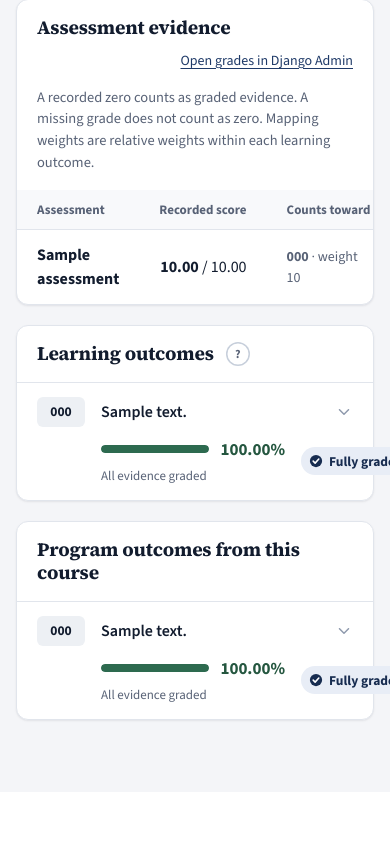
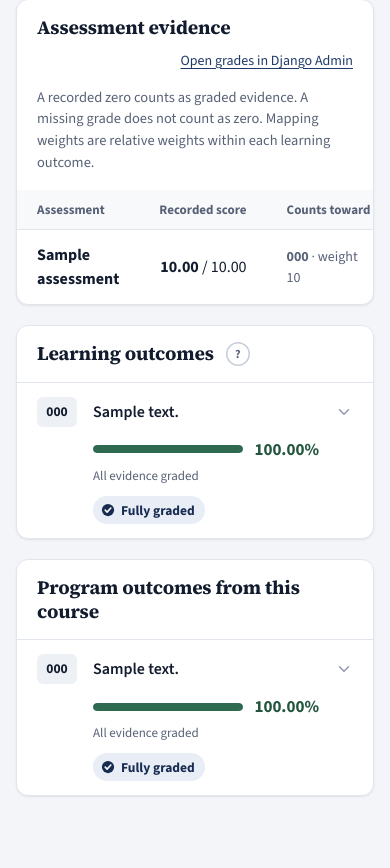
Before and after one commit to TugraDuygulu/gnosis, a Django app: page /enrollments/1/outcomes/ in a window 390 px wide; the page is wider, and only the part inside the window is pictured. Shown: the part 638-1506 px from the top of that part. Before the commit the page ends 1360 px from the top of that part, so only its background shows below. Run offline with Django 5.2, Linux system fonts and the light colour scheme; a user stored in the database is signed in; tables that the repository leaves empty hold one stand-in row (values such as "Sample post").

Commit message:
style(design): FINDING-019 — no horizontal scroll on phone outcome pages

```diff
--- a/core/static/core/gnosis.css
+++ b/core/static/core/gnosis.css
@@ -360,8 +360,6 @@ table.list { width: 100%; border-collapse: collapse; }
   .fact + .fact { border-left: 0; border-top: 1px solid var(--border); }
   .bars { gap: 4px; }
   .bars .v { font-size: 11px; }
-  .outcome > summary { grid-template-columns: 48px minmax(0, 1fr) 18px; }
-  .outcome .score, .outcome .state { grid-column: 2; }
   .outcome .detail { padding-left: 20px; }
   .contrib .line { grid-template-columns: minmax(0, 1fr) auto; }
   .grade-row { grid-template-columns: minmax(0, 1fr); }
@@ -424,3 +422,6 @@ table.list { width: 100%; border-collapse: collapse; }
 @media (max-width: 860px) {
   .info .pop { position: fixed; top: 76px; left: 16px; right: 16px; width: auto; }
 }
+@container outcomes (max-width: 480px) {
+  .outcome > summary { grid-template-columns: 40px minmax(0, 1fr) 18px; grid-template-areas: "badge text chev" ". score ." ". state ."; }
+}
```
